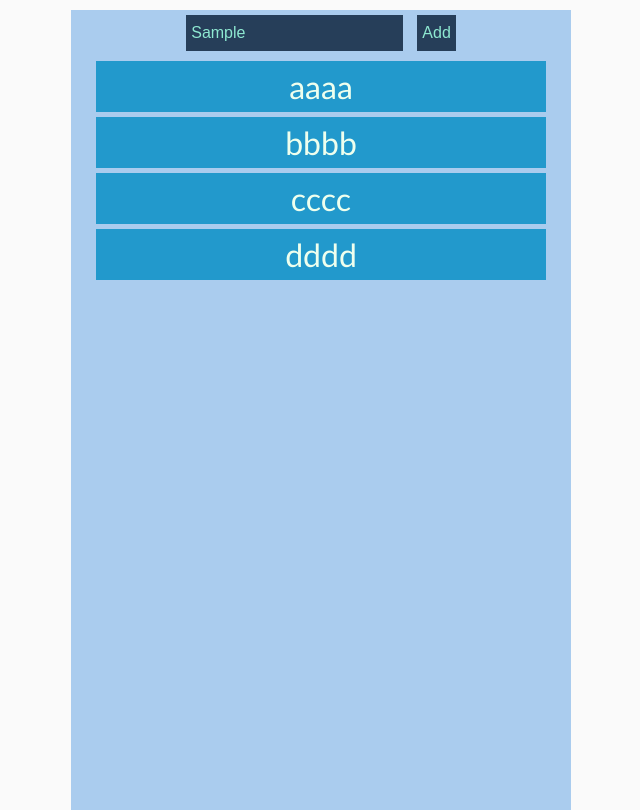
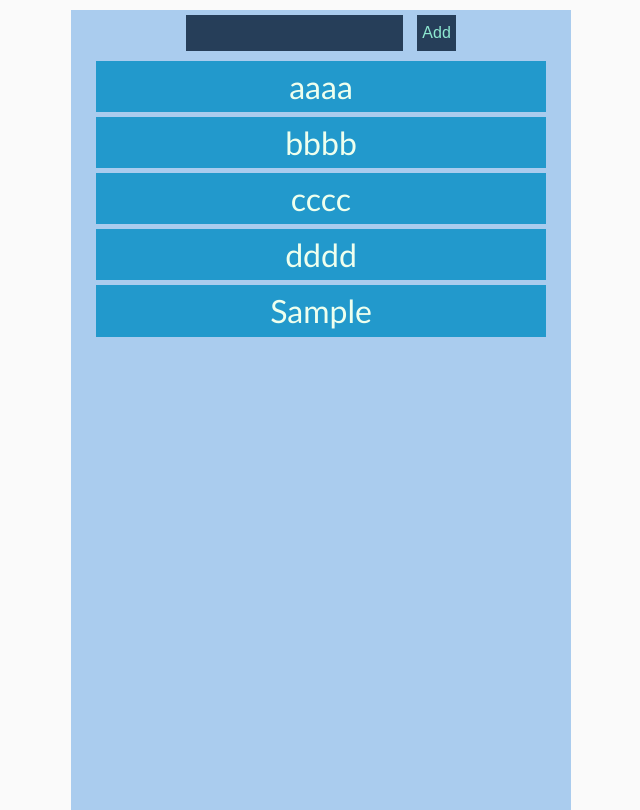
Before and after one commit to paulocoding/Shopping-List, a website: page index.html in a window 1280 px wide. Both pictures are taken after typing "Sample" into the empty fields and a click on the button "Add". Shown: the whole page, without its empty margins (319-959 px from the left). Drawn offline with Linux system fonts and the light colour scheme.

Commit message:
small changes

```diff
--- a/index.html
+++ b/index.html
@@ -7,8 +7,8 @@
 	</head>
 	<body>
         <div class="list">
-            <input type="text" name="fname">
-            <button>Add</button>
+            <input type="text" name="shopItem" id="shopItem">
+            <button id="addToList">Add</button>
             <ul>
                 <li>aaaa</li>
                 <li>bbbb</li>
--- a/js/mainscript.js
+++ b/js/mainscript.js
@@ -0,0 +1,8 @@
+function addToList () {
+	var shopList = document.getElementsByTagName('ul')[0];
+	var shopItem = document.getElementById('shopItem').value;
+	document.getElementById('shopItem').value = '';
+	shopList.innerHTML += '<li>'+shopItem+'</li>';
+}
+
+document.getElementById('addToList').onclick = addToList;
```
